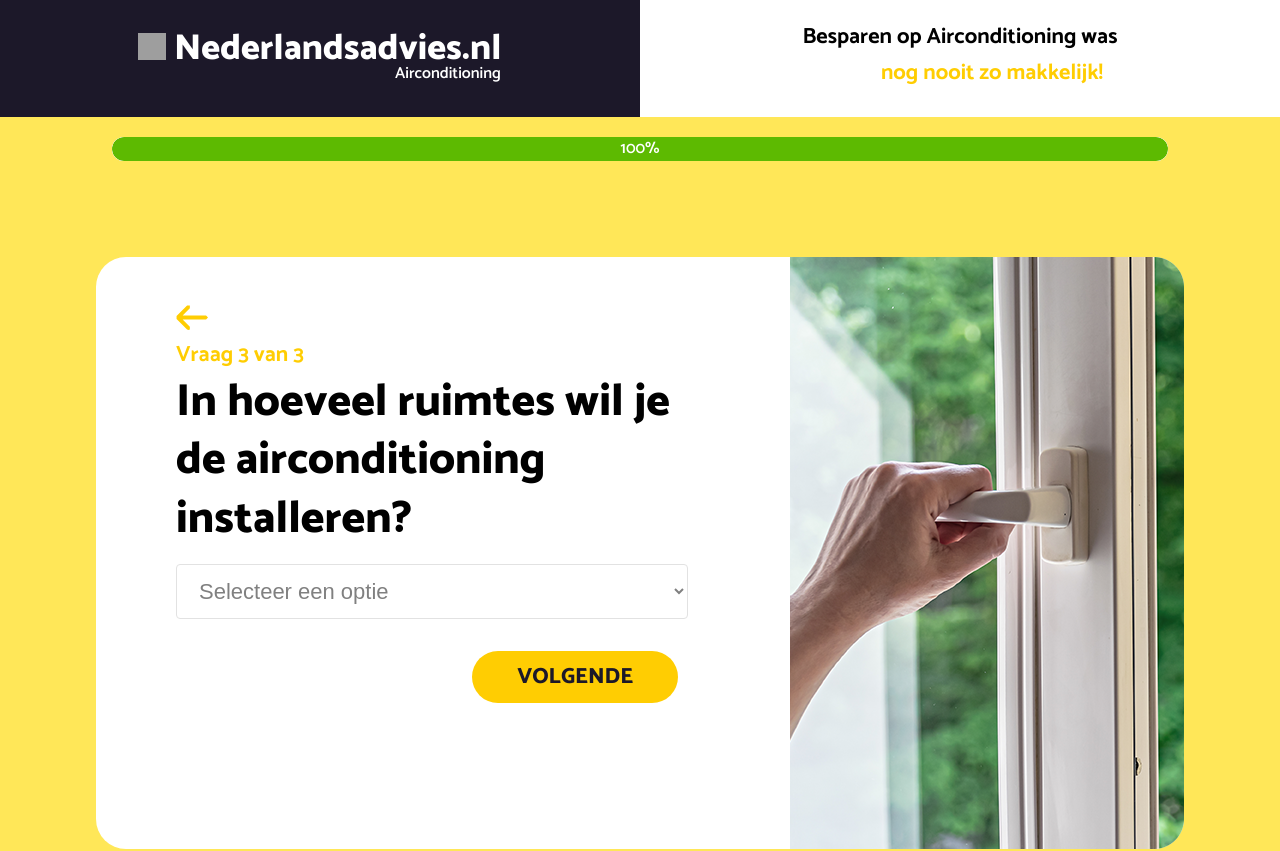
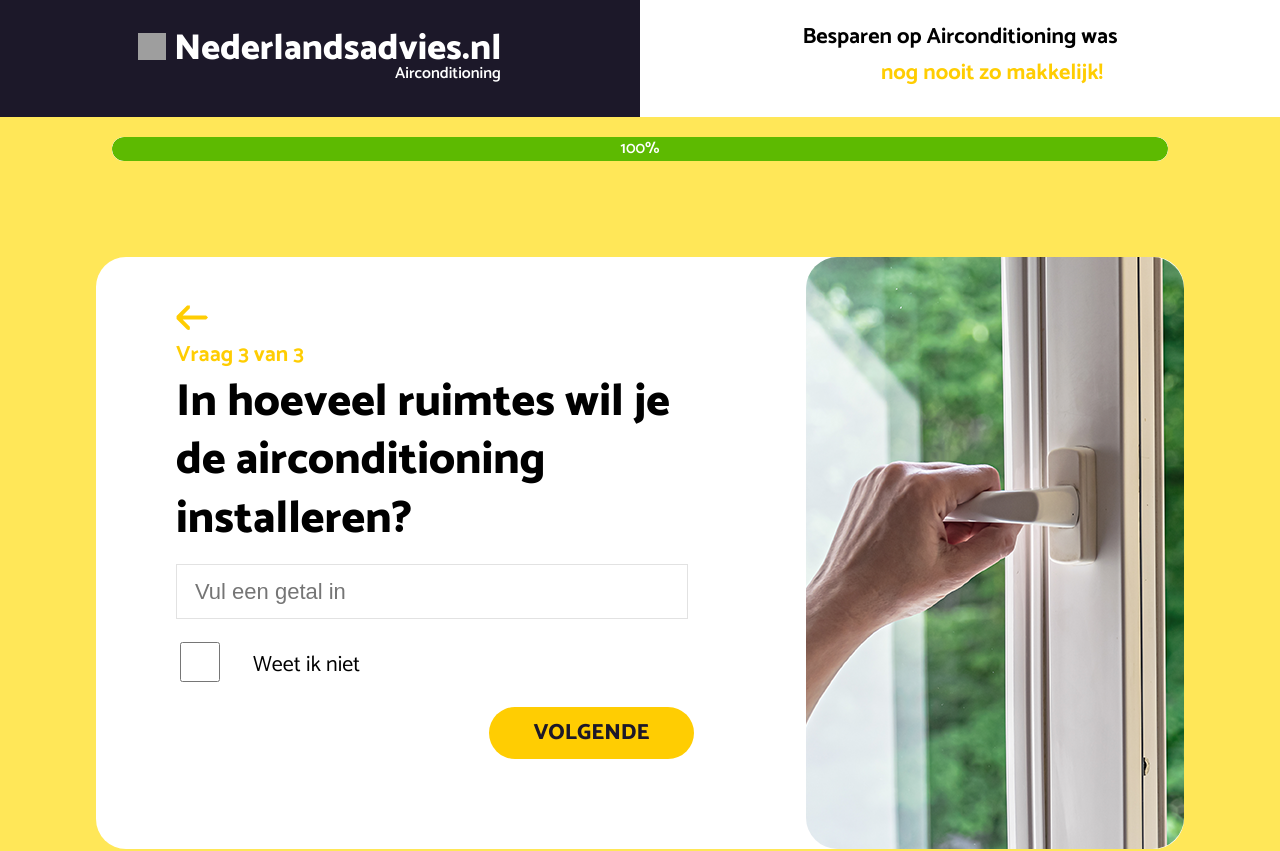
Before and after one commit to MorrisJansen/Airco, a Vue app: page /Airco/vraag3 in a window 1280 px wide. Shown: the top 851 px of the page. Built offline with nearby package versions, Linux system fonts and the light colour scheme; grey boxes are pictures that could not be loaded; a small style sheet from the web is missing.

Commit message:
aanpassingen feedback bijna klaar

```diff
--- a/src/components/CampagneStart.vue
+++ b/src/components/CampagneStart.vue
@@ -110,7 +110,9 @@ export default {
         if (streets.length > 0) {
           localStorage.setItem('postcode', this.postcode);
           localStorage.setItem('straatnaam', JSON.stringify(streets));
-          this.$router.push('/vraag1');
+          this.$router.push('/vraag1').then(() => {
+          window.location.reload();
+});
         }
       } else {
         console.error('Postcode niet geldig:', this.errorMessage);
--- a/src/components/formulier.vue
+++ b/src/components/formulier.vue
@@ -21,7 +21,7 @@
         <div class="formulier-formulier-container">
           <p class="titel-formulier">Bedankt, start nu ook met besparen!</p>
           <p class="subtitel-formulier">
-            Ontvang gratis en vrijblijvend 3<br>
+            Ontvang gratis en vrijblijvend 4<br>
             airconditioning offertes met persoonlijk<br>
             advies van de beste partners/bedrijven uit jouw regio
           </p>
@@ -360,7 +360,7 @@ export default {
     font-weight: 600
     line-height: normal
     margin-top: 1rem
-    margin-bottom: 2rem
+    margin-bottom: 0rem
 
 
   // Dit is voor het form zel
@@ -394,9 +394,10 @@ export default {
 
 
   .formulier-input-item input
-    padding: 10px
+    padding: 20px
     border: 1px solid #ccc
     border-radius: 4px
+    font-size: 18px
 
 
   .input-voornaam, .input-achternaam, .input-telefoon, .input-email
@@ -441,7 +442,7 @@ export default {
     font-style: normal
     font-weight: 400
     line-height: normal
-    padding: 2.5rem 25%
+    padding: 0.5rem 25% 2.5rem
     margin-right: 15px
     padding-bottom: 4rem !important
 
@@ -506,7 +507,7 @@ export default {
 
 
     .formulier-footer-formulier
-      padding: 2.5rem 5%
+      padding: 0.5rem 5% 2.5rem!important
       font-size: 0.875rem
 
 
@@ -538,8 +539,7 @@ export default {
     .formulier-volgende-button-formulier
       font-size: 1rem!important
 
-    .formulier-footer-formulier
-      padding: 5px 5%
+
 
 
 
--- a/src/components/vraag1.vue
+++ b/src/components/vraag1.vue
@@ -135,7 +135,7 @@ export default {
             </div>
           </div>
           <div class="container-afbeelding-desktop">
-            <img id="afbeelding-border-desktop" class="afbeelding-border-desktop" src="./vraag1-afbeelding.png" alt="">
+            <img id="afbeelding-border-desktop" class="afbeelding-border-desktop" src="./afbeelding-vraag-1.png" alt="">
           </div>
           <div class="container-afbeelding-mobiel">
             <img id="afbeelding-mobiel" class="afbeelding-mobiel" src="./firstQuestion.png" alt="afbeelding mobiel">
@@ -152,6 +152,14 @@ export default {
   <style lang="sass">
   @import '../../variables'
 
+
+
+.afbeelding-border-desktop
+  height: 100%
+  border-radius: 35px
+  zoom: 90%
+  width: 100%
+  object-fit: cover
 
 
 
--- a/src/components/vraag3.vue
+++ b/src/components/vraag3.vue
@@ -19,6 +19,8 @@ export default {
       currentPage: 3,
       totalPages: 3,
       selectedOption: '',
+      weetIkNiet: false,
+      // Opties zijn alleen relevant voor 'Weet ik niet' checkbox
       opties: [
         { id: 5121, label: '1' },
         { id: 5124, label: '2' },
@@ -29,20 +31,33 @@ export default {
   },
   methods: {
     navigateToNextPage() {
-      if (this.selectedOption) {
-        addAntwoord('vraag3', { id: this.selectedOption });
-        console.log(`Selected option for vraag3: ${this.selectedOption}`);
+      let antwoordId;
+
+      if (this.weetIkNiet) {
+        antwoordId = 5130; // ID voor "Weet ik niet"
+      } else if (this.selectedOption) {
+        const numberValue = parseInt(this.selectedOption, 10);
+
+        if (numberValue === 1) {
+          antwoordId = 5121;
+        } else if (numberValue === 2) {
+          antwoordId = 5124;
+        } else if (numberValue >= 3) {
+          antwoordId = 5127;
+        }
+      }
+
+      if (antwoordId) {
+        addAntwoord('vraag3', { id: antwoordId });
+        console.log(`Selected option for vraag3: ${antwoordId}`);
         this.$router.push('./formulier');
       } else {
-        alert("Selecteer een optie voordat je doorgaat.");
+        alert("Selecteer een optie of vink 'Weet ik niet' aan voordat je doorgaat.");
       }
     }
   }
 };
 </script>
-
-
-
 
 
 
@@ -94,18 +109,40 @@ export default {
               <br class="mobiel"> installeren?
             </p>
 
+
+
+
+
             <div class="container-inputs">
               <div class="overkoepelende-input-container">
                 <form>
-                  <select class="select-vraag3" v-model="selectedOption">
-                    <option value="" disabled>Selecteer een optie</option>
-                    <option v-for="optie in opties" :key="optie.id" :value="optie.id">
-                      {{ optie.label }}
-                    </option>
-                  </select>
+                  <!-- Toegevoegd input veld voor cijfers 1 t/m 30 -->
+                  <input
+                    v-if="!weetIkNiet"
+                    type="number"
+                    min="1"
+                    max="30"
+                    class="input-vraag3"
+                    v-model="selectedOption"
+                    placeholder="Vul een getal in"
+                  />
                 </form>
               </div>
             </div>
+
+            <!-- Checkbox voor 'Weet ik niet' -->
+            <div class="checkbox-container">
+              <input
+                type="checkbox"
+                id="weet-ik-niet"
+                v-model="weetIkNiet"
+              />
+              <label class="weet-ik-niet" for="weet-ik-niet">Weet ik niet</label>
+            </div>
+
+
+
+
 
             <div class="volgende">
               <button class="volgende-button" @click="navigateToNextPage">Volgende</button>
@@ -134,6 +171,28 @@ export default {
 
   <style lang="sass">
   @import '../../variables'
+
+
+
+.weet-ik-niet
+  position: relative
+  bottom: 15px
+  margin-left: 30px
+
+
+
+.checkbox-container
+  width: 100%
+  font-size: 22px
+  margin-left: 5rem
+  font-family: catamaran
+
+
+
+  input[type="checkbox"]
+    width: 3em
+    height: 3rem
+    accent-color: #FFCD02
 
 
 
```
Also changed, not shown: src/components/afbeelding-vraag-1.png (added).
